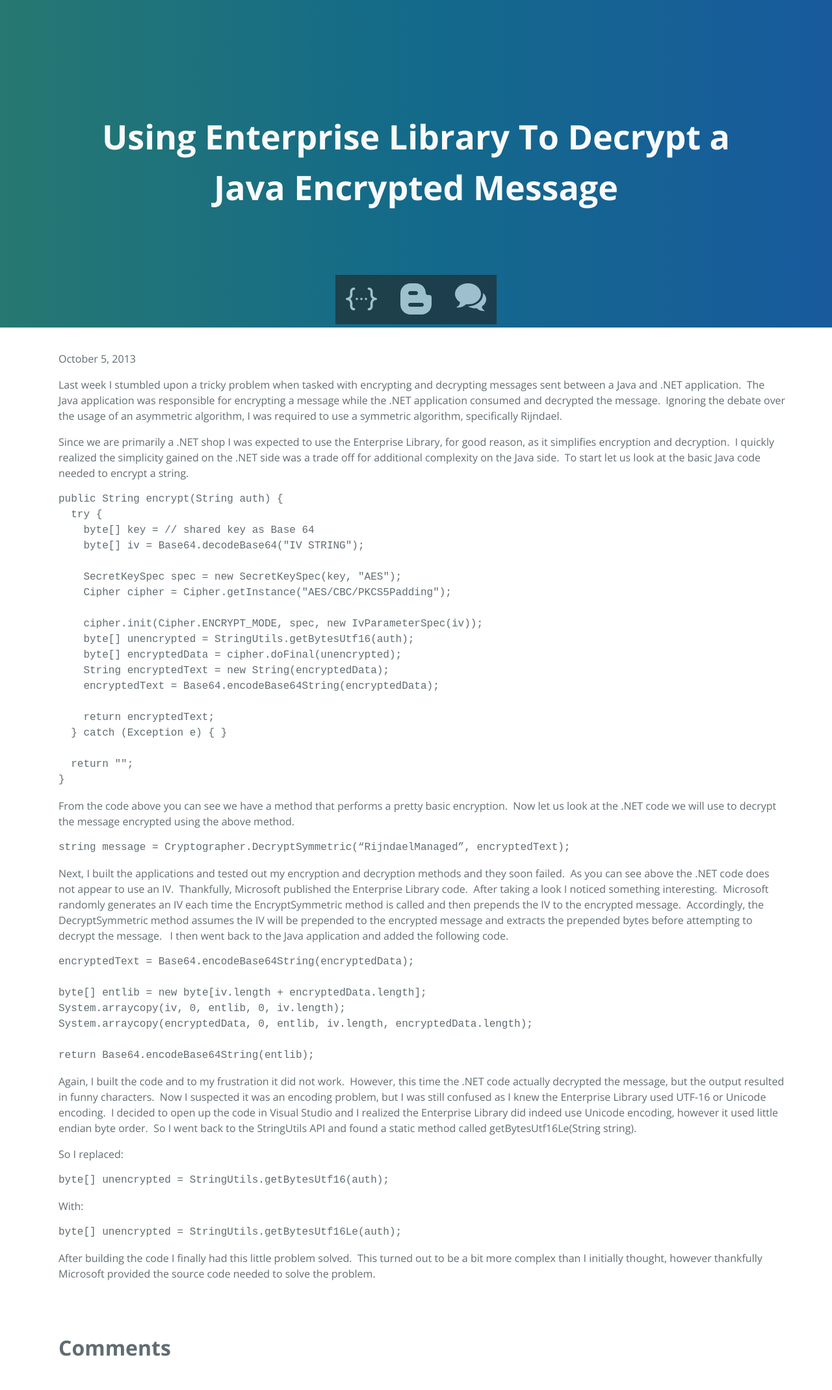
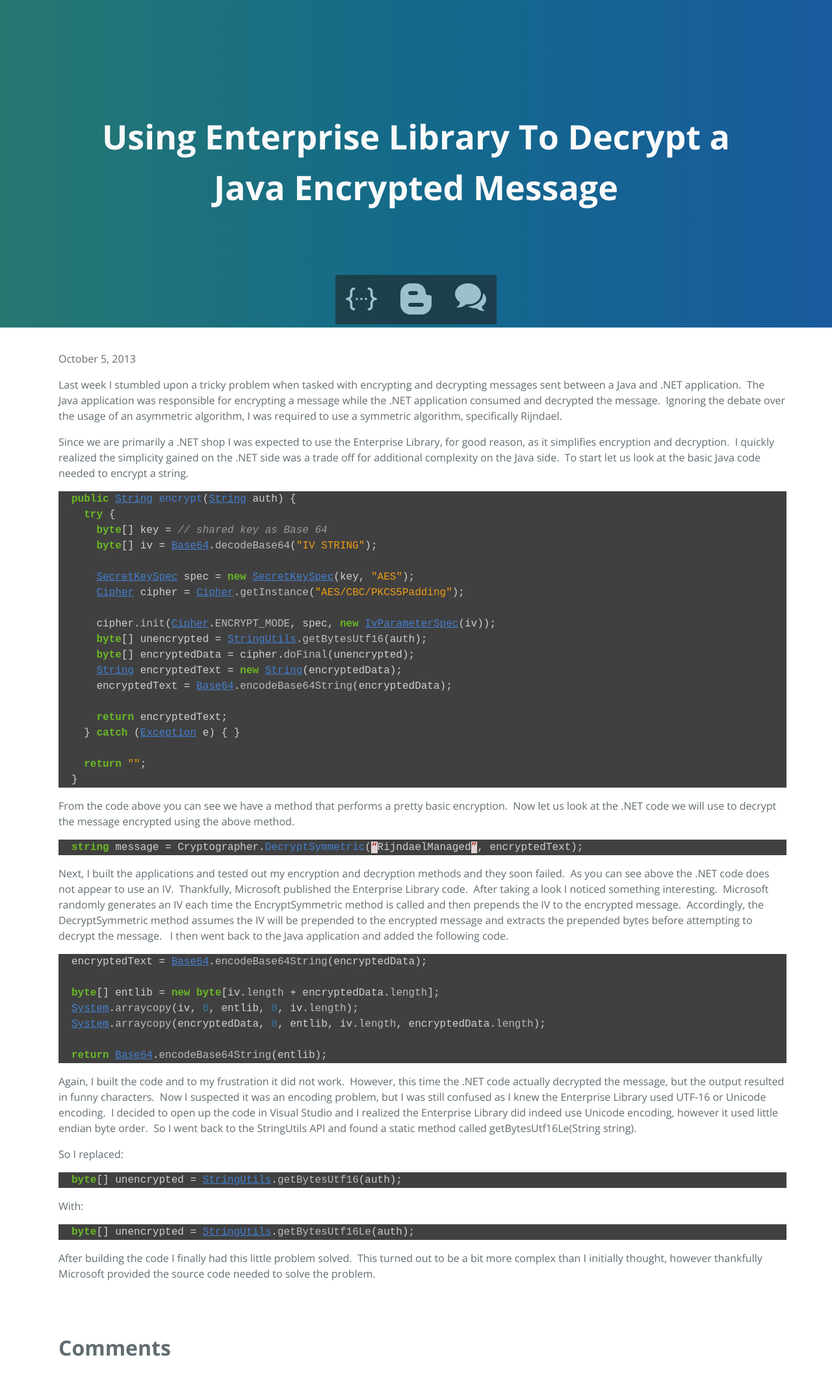
Before and after one commit to sgmeyer/sgmeyer.github.io, a Jekyll site: the page built from _posts/2010/2010-10-05-using-enterprise-library-to-decrypt-a-java-encrypted-message.markdown, in a window 1280 px wide. Shown: the whole page at 65% size. Built offline with Jekyll 4.4.1, drawn with Linux system fonts in a browser that asks for light colours; comment, search, counter and statistics services are not loaded.

Commit message:
Adding syntax highlighting to the site.

````diff
--- a/_includes/_head.html
+++ b/_includes/_head.html
@@ -8,6 +8,7 @@
     <link rel="stylesheet" type="text/css" href="/stylesheets/normalize.css" media="screen" />
     <link rel="stylesheet" type="text/css" href="/stylesheets/stylesheet.css" media="screen" />
     <link rel="stylesheet" type="text/css" href="https://fonts.googleapis.com/css?family=Open+Sans:400,700" />
+    <link rel="stylesheet" type="text/css" href="/stylesheets/pygment-highlights.css" media="screen" />
     {% capture canonical %}{{ site.url }}{% if site.permalink contains '.html' %}{{ page.url }}{% else %}{{ page.url | remove:'index.html' }}{% endif %}{% endcapture %}
     <link rel="canonical" href="{{ canonical }}">
   </head>
--- a/_posts/2010/2010-10-05-using-enterprise-library-to-decrypt-a-java-encrypted-message.markdown
+++ b/_posts/2010/2010-10-05-using-enterprise-library-to-decrypt-a-java-encrypted-message.markdown
@@ -37,7 +37,7 @@
 
 From the code above you can see we have a method that performs a pretty basic encryption.  Now let us look at the .NET code we will use to decrypt the message encrypted using the above method.
 
-```cs
+```csharp
 string message = Cryptographer.DecryptSymmetric(“RijndaelManaged”, encryptedText);
 ```
 
--- /dev/null
+++ b/stylesheets/pygment-highlights.css
@@ -0,0 +1,69 @@
+.highlight { background-color: #404040; color: #d0d0d0; padding: 0 10px }
+.highlight .c { color: #999999; font-style: italic } /* Comment */
+.highlight .err { color: #a61717; background-color: #e3d2d2 } /* Error */
+.highlight .g { color: #d0d0d0 } /* Generic */
+.highlight .k { color: #6ab825; font-weight: bold } /* Keyword */
+.highlight .l { color: #d0d0d0 } /* Literal */
+.highlight .n { color: #d0d0d0 } /* Name */
+.highlight .o { color: #d0d0d0 } /* Operator */
+.highlight .x { color: #d0d0d0 } /* Other */
+.highlight .p { color: #d0d0d0 } /* Punctuation */
+.highlight .cm { color: #999999; font-style: italic } /* Comment.Multiline */
+.highlight .cp { color: #cd2828; font-weight: bold } /* Comment.Preproc */
+.highlight .c1 { color: #999999; font-style: italic } /* Comment.Single */
+.highlight .cs { color: #e50808; font-weight: bold; background-color: #520000 } /* Comment.Special */
+.highlight .gd { color: #d22323 } /* Generic.Deleted */
+.highlight .ge { color: #d0d0d0; font-style: italic } /* Generic.Emph */
+.highlight .gr { color: #d22323 } /* Generic.Error */
+.highlight .gh { color: #ffffff; font-weight: bold } /* Generic.Heading */
+.highlight .gi { color: #589819 } /* Generic.Inserted */
+.highlight .go { color: #cccccc } /* Generic.Output */
+.highlight .gp { color: #aaaaaa } /* Generic.Prompt */
+.highlight .gs { color: #d0d0d0; font-weight: bold } /* Generic.Strong */
+.highlight .gu { color: #ffffff; text-decoration: underline } /* Generic.Subheading */
+.highlight .gt { color: #d22323 } /* Generic.Traceback */
+.highlight .kc { color: #6ab825; font-weight: bold } /* Keyword.Constant */
+.highlight .kd { color: #6ab825; font-weight: bold } /* Keyword.Declaration */
+.highlight .kn { color: #6ab825; font-weight: bold } /* Keyword.Namespace */
+.highlight .kp { color: #6ab825 } /* Keyword.Pseudo */
+.highlight .kr { color: #6ab825; font-weight: bold } /* Keyword.Reserved */
+.highlight .kt { color: #6ab825; font-weight: bold } /* Keyword.Type */
+.highlight .ld { color: #d0d0d0 } /* Literal.Date */
+.highlight .m { color: #3677a9 } /* Literal.Number */
+.highlight .s { color: #ed9d13 } /* Literal.String */
+.highlight .na { color: #bbbbbb } /* Name.Attribute */
+.highlight .nb { color: #24909d } /* Name.Builtin */
+.highlight .nc { color: #447fcf; text-decoration: underline } /* Name.Class */
+.highlight .no { color: #40ffff } /* Name.Constant */
+.highlight .nd { color: #ffa500 } /* Name.Decorator */
+.highlight .ni { color: #d0d0d0 } /* Name.Entity */
+.highlight .ne { color: #bbbbbb } /* Name.Exception */
+.highlight .nf { color: #447fcf } /* Name.Function */
+.highlight .nl { color: #d0d0d0 } /* Name.Label */
+.highlight .nn { color: #447fcf; text-decoration: underline } /* Name.Namespace */
+.highlight .nx { color: #d0d0d0 } /* Name.Other */
+.highlight .py { color: #d0d0d0 } /* Name.Property */
+.highlight .nt { color: #6ab825; font-weight: bold } /* Name.Tag */
+.highlight .nv { color: #40ffff } /* Name.Variable */
+.highlight .ow { color: #6ab825; font-weight: bold } /* Operator.Word */
+.highlight .w { color: #666666 } /* Text.Whitespace */
+.highlight .mf { color: #3677a9 } /* Literal.Number.Float */
+.highlight .mh { color: #3677a9 } /* Literal.Number.Hex */
+.highlight .mi { color: #3677a9 } /* Literal.Number.Integer */
+.highlight .mo { color: #3677a9 } /* Literal.Number.Oct */
+.highlight .sb { color: #ed9d13 } /* Literal.String.Backtick */
+.highlight .sc { color: #ed9d13 } /* Literal.String.Char */
+.highlight .sd { color: #ed9d13 } /* Literal.String.Doc */
+.highlight .s2 { color: #ed9d13 } /* Literal.String.Double */
+.highlight .se { color: #ed9d13 } /* Literal.String.Escape */
+.highlight .sh { color: #ed9d13 } /* Literal.String.Heredoc */
+.highlight .si { color: #ed9d13 } /* Literal.String.Interpol */
+.highlight .sx { color: #ffa500 } /* Literal.String.Other */
+.highlight .sr { color: #ed9d13 } /* Literal.String.Regex */
+.highlight .s1 { color: #ed9d13 } /* Literal.String.Single */
+.highlight .ss { color: #ed9d13 } /* Literal.String.Symbol */
+.highlight .bp { color: #24909d } /* Name.Builtin.Pseudo */
+.highlight .vc { color: #40ffff } /* Name.Variable.Class */
+.highlight .vg { color: #40ffff } /* Name.Variable.Global */
+.highlight .vi { color: #40ffff } /* Name.Variable.Instance */
+.highlight .il { color: #3677a9 } /* Literal.Number.Integer.Long */
````
Also changed, not shown: _posts/2013/2013-10-05-sharing-forms-authentication-tickets-between-applications.markdown (+2 -5 lines), _posts/2013/2013-10-11-securing-you-mvc-application.markdown (+4 -4 lines).
